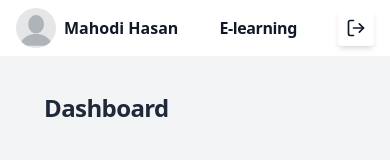
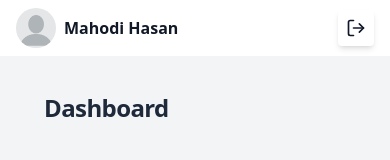
Before and after one commit to mahodi-mr2107371/seed-project, a Next.js app: page / in a window 390 px wide. Shown: the top 160 px of the page. Built offline with nearby package versions, Linux system fonts and the light colour scheme.

Commit message:
Update header.tsx

```diff
--- a/components/header.tsx
+++ b/components/header.tsx
@@ -18,7 +18,7 @@ const Header = ({ children, className }: Props) => {
                 </div>
 
                 {/* Desktop View */}
-                <div className='flex gap-5 bg-theme-dark-bg dark:bg-theme--bg'>
+                <div className='hidden md:flex gap-5 bg-theme-dark-bg dark:bg-theme--bg'>
                     <h1><b>E-learning</b></h1>
                 </div>
 
```
